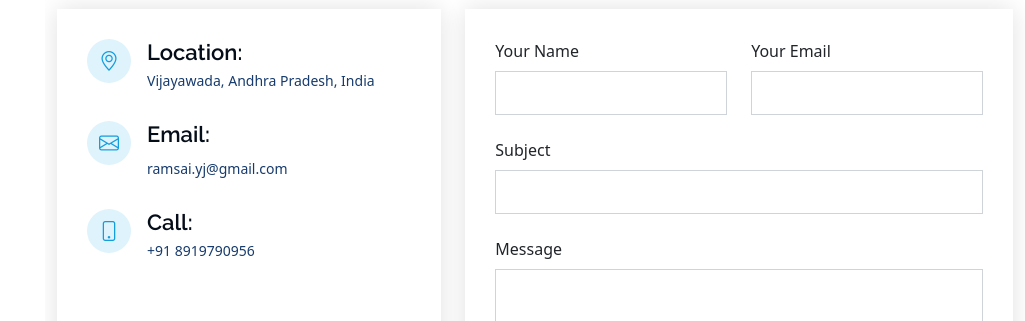
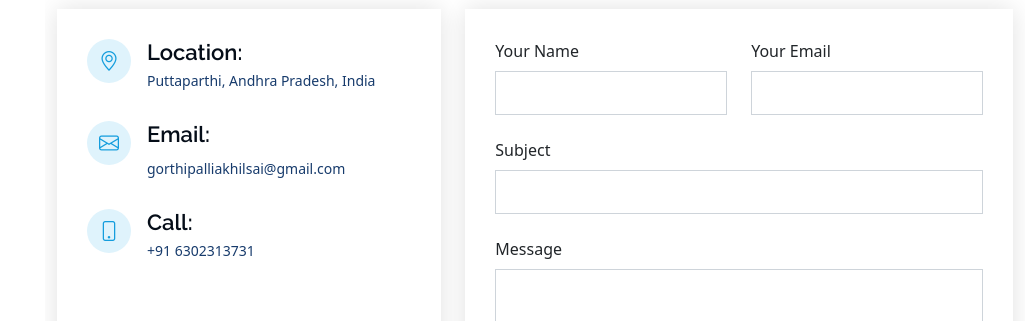
Before and after one commit to Akhil174405/Profile, a plain HTML site: page index.html in a window 1280 px wide. Shown: the part 3833-4154 px from the top of the page, without its empty margins (255-1280 px from the left). Drawn offline with Linux system fonts and the light colour scheme.

Commit message:
Update index.html

```diff
--- a/index.html
+++ b/index.html
@@ -307,19 +307,19 @@
               <div class="address">
                 <i class="bi bi-geo-alt"></i>
                 <h4>Location:</h4>
-                <p>Vijayawada, Andhra Pradesh, India</p>
+                <p>Puttaparthi, Andhra Pradesh, India</p>
               </div>
 
               <div class="email">
                 <i class="bi bi-envelope"></i>
                 <h4>Email:</h4>
-                <p>ramsai.yj@gmail.com</p>
+                <p>gorthipalliakhilsai@gmail.com</p>
               </div>
 
               <div class="phone">
                 <i class="bi bi-phone"></i>
                 <h4>Call:</h4>
-                <p>+91 8919790956</p>
+                <p>+91 6302313731</p>
               </div>
 
            <!--   <iframe src="https://www.google.com/maps/embed?pb=!1m14!1m8!1m3!1d12097.433213460943!2d-74.0062269!3d40.7101282!3m2!1i1024!2i768!4f13.1!3m3!1m2!1s0x0%3A0xb89d1fe6bc499443!2sDowntown+Conference+Center!5e0!3m2!1smk!2sbg!4v1539943755621" frameborder="0" style="border:0; width: 100%; height: 290px;" allowfullscreen></iframe>   -->
```
